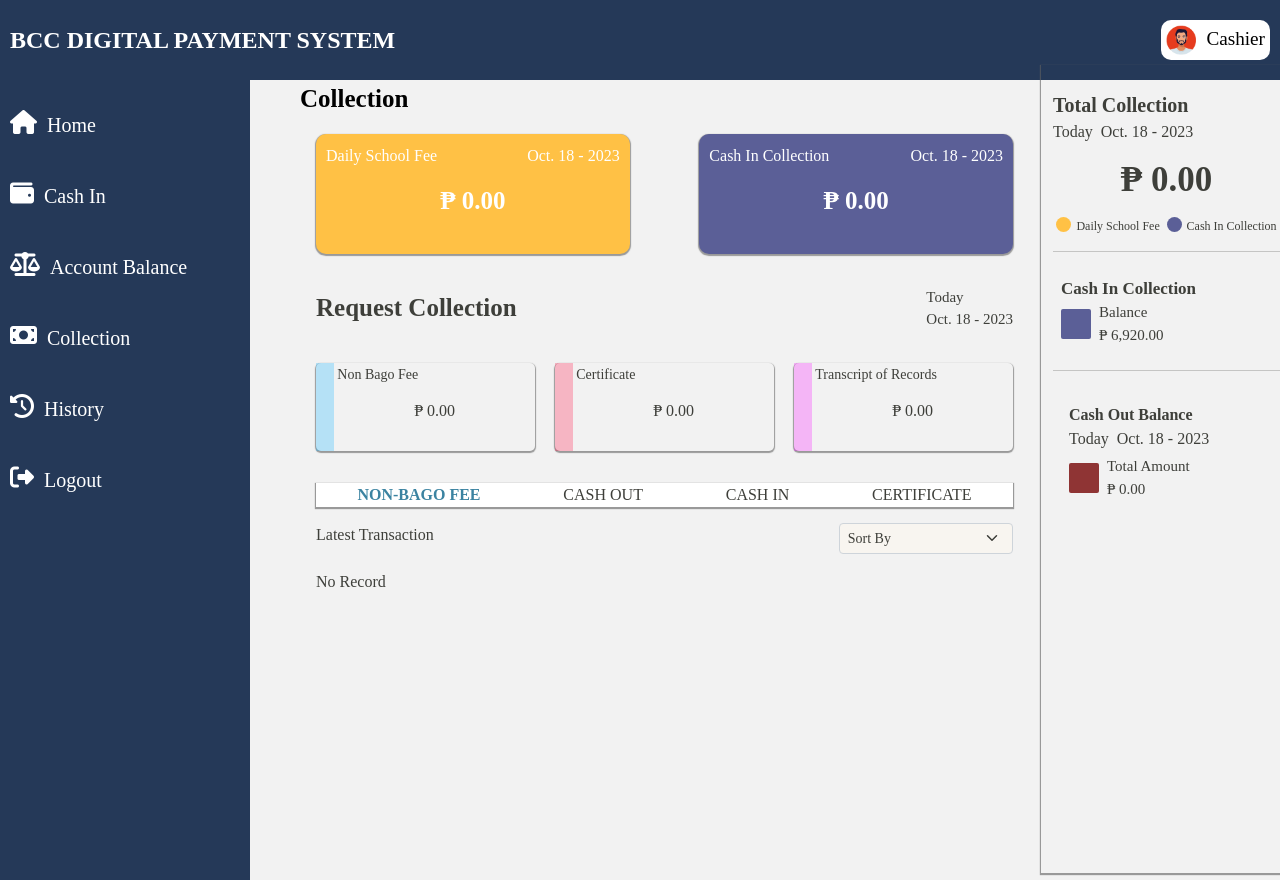
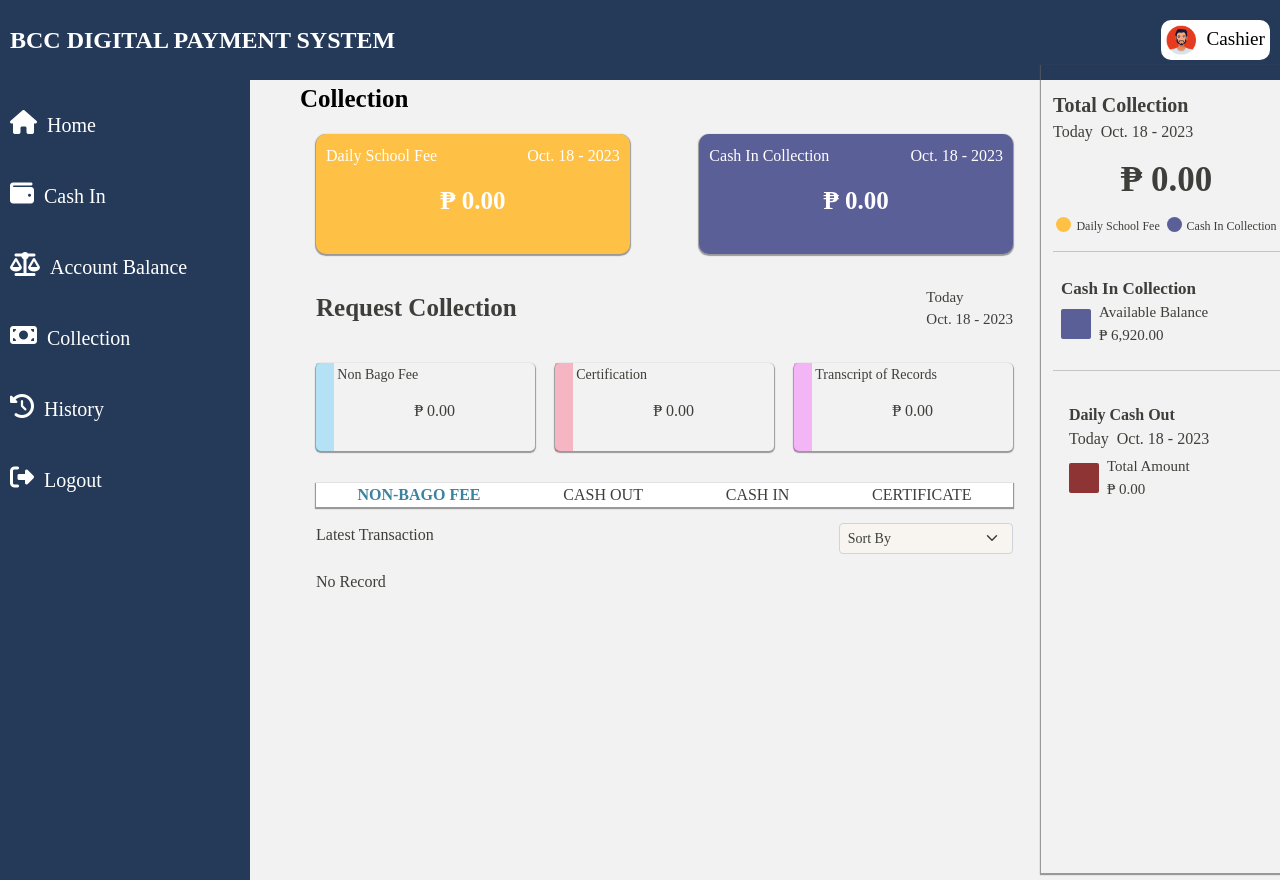
Before and after one commit to gabrielcarpio178/finalcapstone, a PHP site: page /users/cashier/cashiercollection.php in a window 1280 px wide. Run offline with PHP 8.4, Linux system fonts and the light colour scheme; a user stored in the database is signed in; data comes from the database, SQL or seed files in the repository; some libraries are stand-ins or nearby versions; some web fonts are replaced.

Commit message:
Update cashiercollection.php

```diff
--- a/users/cashier/cashiercollection.php
+++ b/users/cashier/cashiercollection.php
@@ -77,7 +77,7 @@ if(($_SESSION['usertype']!="cashier")){
                                 <div class="color-content" id="content_2"></div>
                                 <div class="data-label">
                                     <div class="category">
-                                        Certificate
+                                        Certification
                                     </div>
                                     <div class="data-amount" id="cert"></div>
                                 </div>
@@ -162,7 +162,7 @@ if(($_SESSION['usertype']!="cashier")){
                                 <div class="cashIn-collection-color"></div>
                                 <div class="d-flex flex-column">
                                     <div class="cashIn-collection-label">
-                                        Balance
+                                        Available Balance
                                     </div>
                                     <div class="cashIn-collection-amount">
 
@@ -178,7 +178,7 @@ if(($_SESSION['usertype']!="cashier")){
 
                         <div class="d-flex flex-column total-collection-label">
                             <div class="cashOut-label fw-bold">
-                                Cash Out Balance
+                                Daily Cash Out
                             </div>
                             <div class="d-flex flex-row gap-2 time-two">
                                 <div class="current">Today</div>
```
